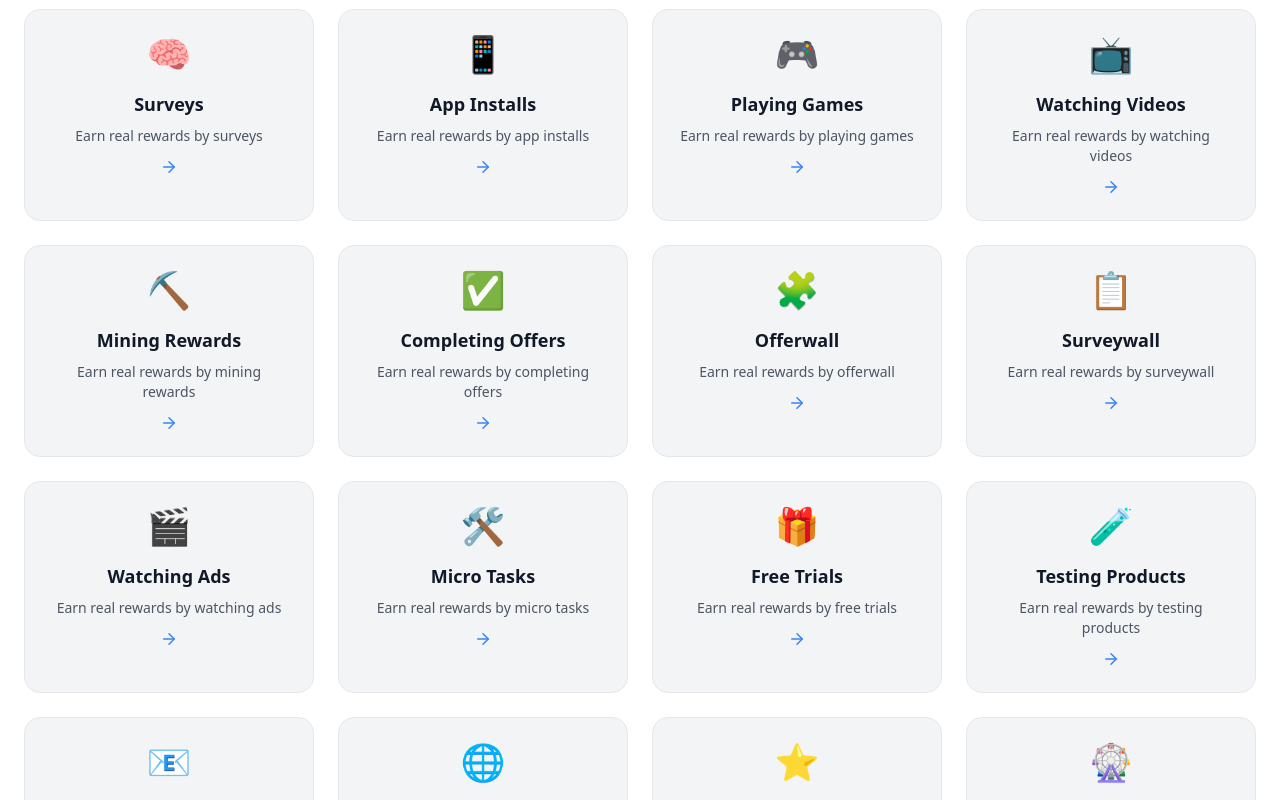
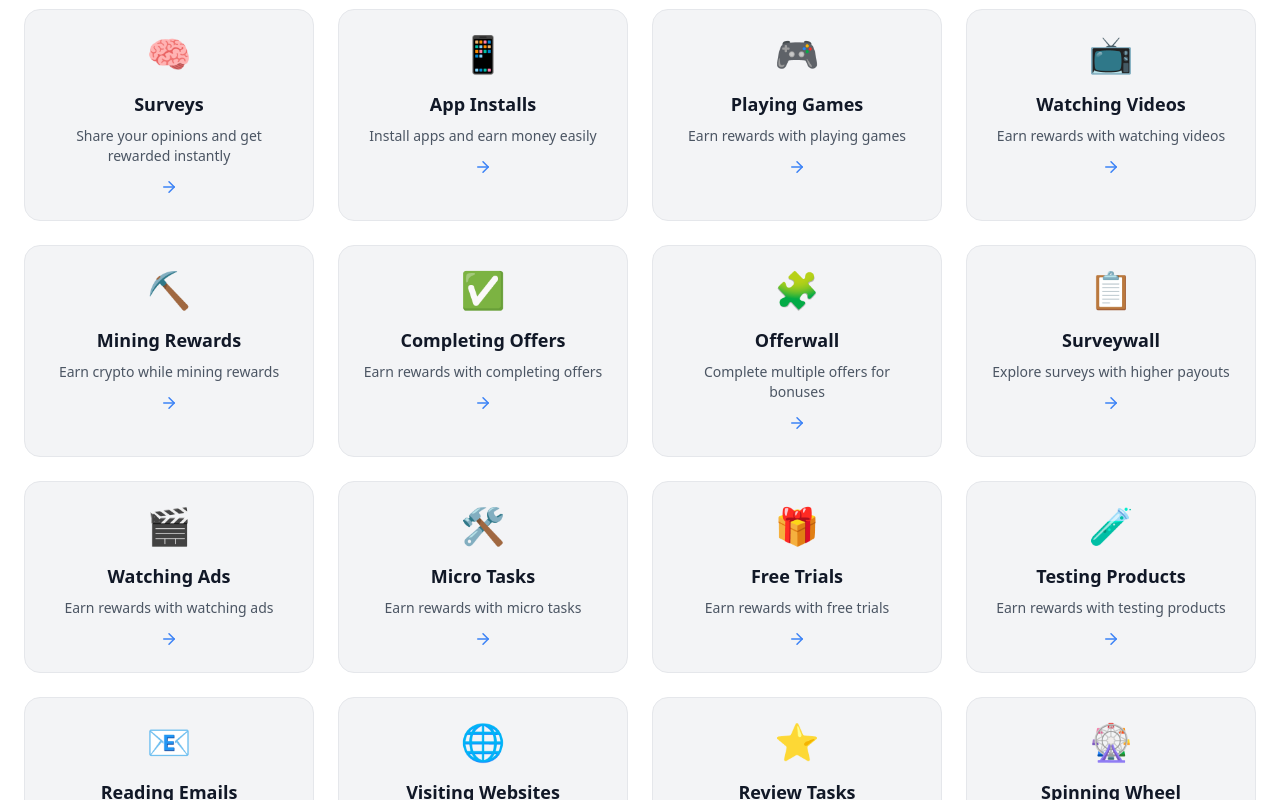
Before and after one commit to tool63/cashin, a Next.js app: page / in a window 1280 px wide. Shown: the part 1060-1860 px from the top of the page. Built offline with nearby package versions, Linux system fonts and the light colour scheme.

Commit message:
Update page.tsx

```diff
--- a/app/page.tsx
+++ b/app/page.tsx
@@ -29,11 +29,24 @@ export default function DynamicPage() {
     ? `Learn more about ${slug.replace("-", " ")} and start earning real money on Cashog today!`
     : "Cashog - Earn rewards, complete offers, watch videos, and get paid instantly.";
 
+  // Custom descriptions for earning tasks
+  const earningDescriptions: Record<string, string> = {
+    Surveys: "Share your opinions and get rewarded instantly",
+    "App Installs": "Install apps and earn money easily",
+    "Play Games": "Have fun while earning rewards",
+    "Watch Videos": "Watch short videos and get paid",
+    "Mining Rewards": "Earn crypto while mining rewards",
+    "Complete Offers": "Finish tasks and get instant payouts",
+    Offerwall: "Complete multiple offers for bonuses",
+    Surveywall: "Explore surveys with higher payouts",
+  };
+
   return (
     <>
       <Meta title={title} description={description} />
 
       <main className="transition-colors duration-300 bg-white text-gray-900 dark:bg-[#070A14] dark:text-white">
+
         {/* HERO */}
         <HeroSection />
 
@@ -47,7 +60,6 @@ export default function DynamicPage() {
               ? `Start earning by ${option[1].toLowerCase()} today on Cashog!`
               : "Explore opportunities and start earning rewards now."}
           </p>
-          {/* FIRST CTA */}
           <Link href="/signup">
             <motion.span
               whileHover={{ scale: 1.05 }}
@@ -72,7 +84,7 @@ export default function DynamicPage() {
                 <div className="text-4xl">{icon}</div>
                 <h3 className="mt-4 text-lg font-semibold">{title}</h3>
                 <p className="mt-2 text-sm text-gray-600 dark:text-gray-400">
-                  Earn real rewards by {title.toLowerCase()}
+                  {earningDescriptions[title] || `Earn rewards with ${title.toLowerCase()}`}
                 </p>
                 <ArrowRight className="mt-3 text-blue-500" size={18} />
               </Link>
@@ -109,7 +121,6 @@ export default function DynamicPage() {
                 { name: "USDT", emoji: "🪙" },
                 { name: "Bitcoin", emoji: "₿" },
                 { name: "Gift Cards", emoji: "🎁" },
-                { name: "Local Payouts", emoji: "🏦" },
               ].map((method) => (
                 <div
                   key={method.name}
@@ -124,13 +135,34 @@ export default function DynamicPage() {
           </div>
         </section>
 
-        {/* FEATURES */}
+        {/* FEATURES / WHY CHOOSE US */}
         <section className="py-20 bg-gray-100 dark:bg-white/5">
           <SectionTitle icon="🌟" text="Why Choose Us" />
-          <div className="max-w-7xl mx-auto px-6 grid md:grid-cols-3 gap-8">
-            <Feature icon={<Zap />} title="Instant Withdrawals" />
-            <Feature icon={<ShieldCheck />} title="Secure & Trusted" />
-            <Feature icon={<Wallet />} title="Multiple Payment Options" />
+          <div className="max-w-7xl mx-auto px-6 grid md:grid-cols-3 gap-10">
+            {/* Feature Card */}
+            <div className="flex flex-col items-center bg-white dark:bg-[#0f111b] border border-gray-200 dark:border-white/10 rounded-3xl p-8 shadow-lg hover:shadow-2xl transition transform hover:-translate-y-2">
+              <Zap className="text-green-500 mb-4" size={36} />
+              <h3 className="text-xl font-bold mb-2">Instant Withdrawals</h3>
+              <p className="text-gray-600 dark:text-gray-400 text-center">
+                Get your earnings instantly with zero delays. Fast, secure, and reliable withdrawals.
+              </p>
+            </div>
+
+            <div className="flex flex-col items-center bg-white dark:bg-[#0f111b] border border-gray-200 dark:border-white/10 rounded-3xl p-8 shadow-lg hover:shadow-2xl transition transform hover:-translate-y-2">
+              <ShieldCheck className="text-blue-500 mb-4" size={36} />
+              <h3 className="text-xl font-bold mb-2">Secure & Trusted</h3>
+              <p className="text-gray-600 dark:text-gray-400 text-center">
+                Trusted by millions worldwide. Your data and earnings are fully protected.
+              </p>
+            </div>
+
+            <div className="flex flex-col items-center bg-white dark:bg-[#0f111b] border border-gray-200 dark:border-white/10 rounded-3xl p-8 shadow-lg hover:shadow-2xl transition transform hover:-translate-y-2">
+              <Wallet className="text-purple-500 mb-4" size={36} />
+              <h3 className="text-xl font-bold mb-2">Multiple Payment Options</h3>
+              <p className="text-gray-600 dark:text-gray-400 text-center">
+                Choose from PayPal, crypto, or gift cards. Flexible payouts that suit your lifestyle.
+              </p>
+            </div>
           </div>
         </section>
 
@@ -150,6 +182,7 @@ export default function DynamicPage() {
             </motion.span>
           </Link>
         </section>
+
       </main>
     </>
   );
```
